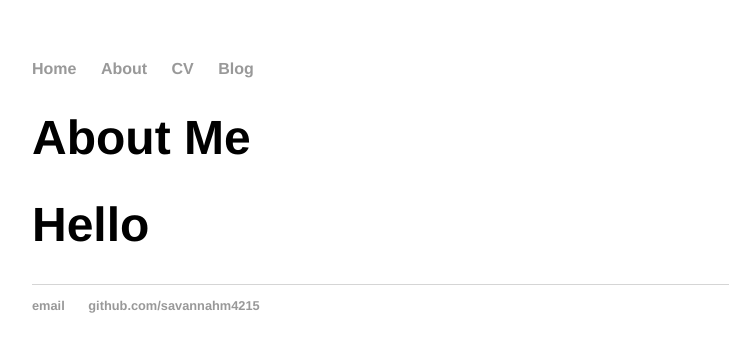
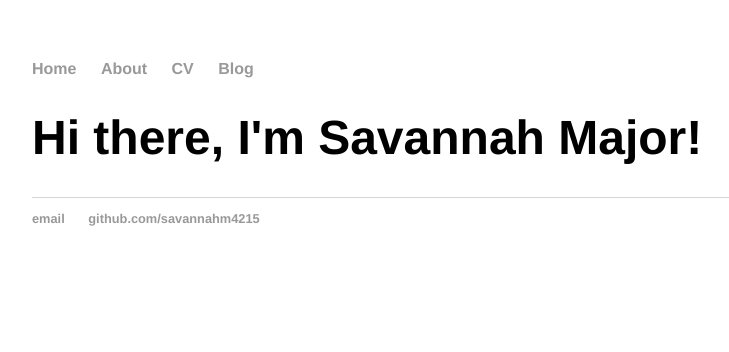
Before and after one commit to savannahm4215/savannahm4215.github.io, a Jekyll site: the page built from about/index.html, in a window 1280 px wide. Shown: the top 352 px of the page, without its empty margins (160-889 px from the left). Built offline with Jekyll 4.4.1, drawn with Linux system fonts in a browser that asks for light colours.

Commit message:
Update index.html

```diff
--- a/about/index.html
+++ b/about/index.html
@@ -1,6 +1,6 @@
 ---
-layout: post
-title: "About Me"
+layout: default
+title: Savannah Major, Blog About Computer Science!
 ---
-
-<h1>Hello</h1>
+<div class="blurb">
+	<h1>Hi there, I'm Savannah Major!</h1>
```
